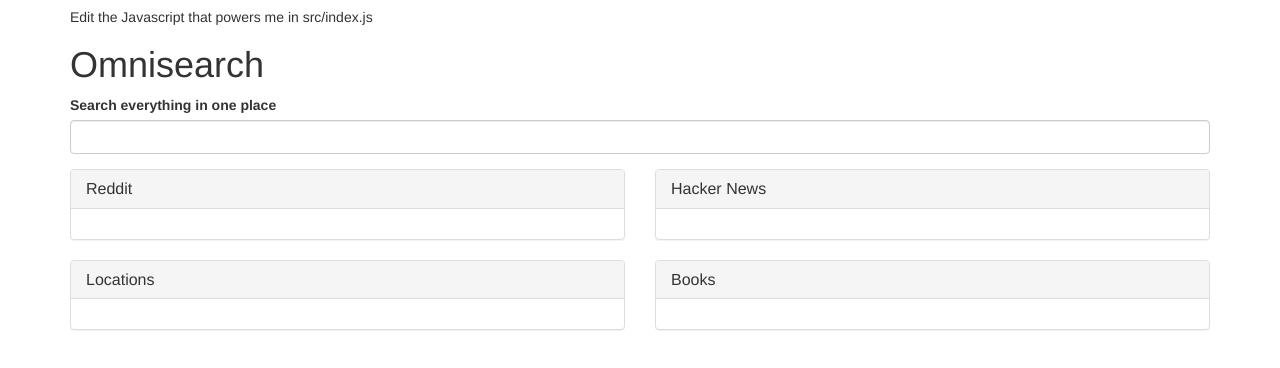
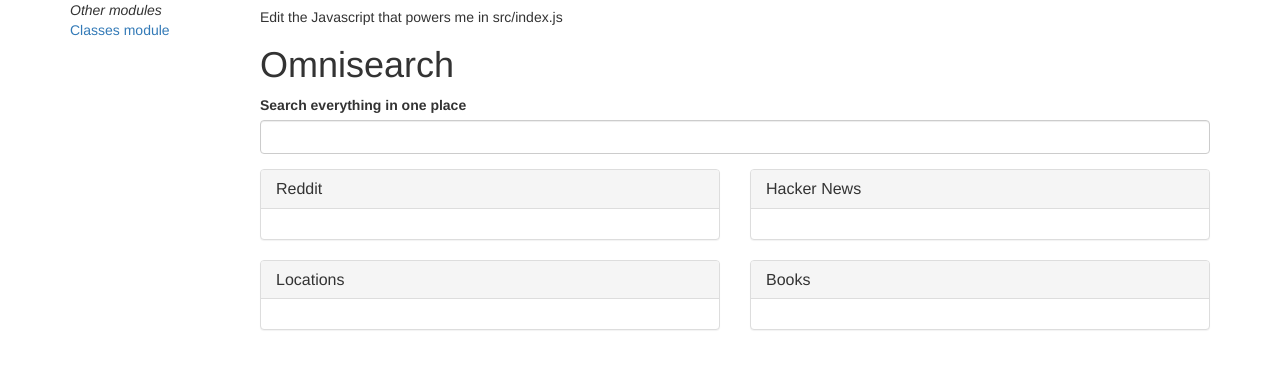
Before and after one commit to skiller-whale/modern_js, a website built with webpack: page src/index.html in a window 1280 px wide. Built offline with nearby package versions, Linux system fonts and the light colour scheme.

Commit message:
Add a sidebar to index

```diff
--- a/src/index.html
+++ b/src/index.html
@@ -15,7 +15,14 @@
     />
   </head>
   <body>
-    <div class="container">
+    <div class="container" style="display: flex">
+      <div class="sidebar" style="flex: 1">
+        <div>
+          <em>Other modules</em>
+        </div>
+        <a href="/classes/classes.html">Classes module</a>
+      </div>
+      <div style="flex: 5">
         <h5>Edit the Javascript that powers me in src/index.js</h5>
         <h1>Omnisearch</h1>
         <div class="form-group">
@@ -60,5 +67,6 @@
           <div id="last-search-time" class="col-sm-12"></div>
         </div>
       </div>
+    </div>
   </body>
 </html>
```
Lines whose indentation alone changed are shown as unchanged.
